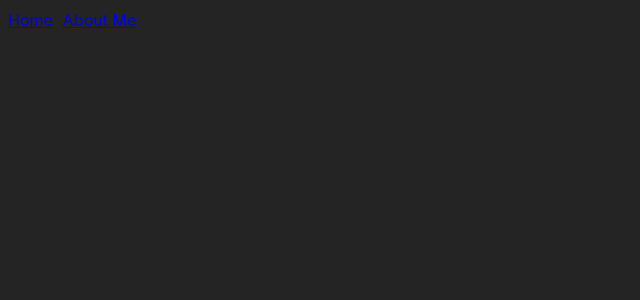
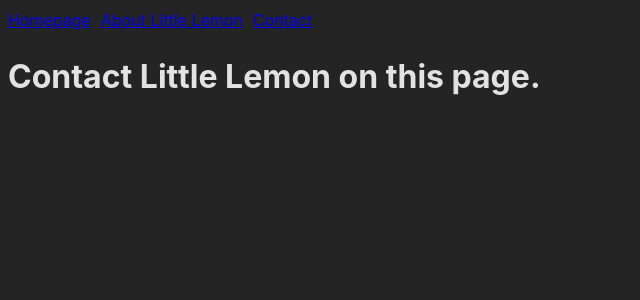
Before and after one commit to legodev/react, a React (Vite) app: page /contact in a window 1280 px wide. Before the commit this address had no page. Shown: the top 300 px of the page, without its empty margins (0-640 px from the left). Built offline with nearby package versions, Linux system fonts and the light colour scheme.

Commit message:
React Router Dom

```diff
--- a/src/App.jsx
+++ b/src/App.jsx
@@ -1,19 +1,30 @@
+import './App.css'
+import Homepage from './components/HomePage'
+import AboutLittleLemon from './components/AboutLittleLemon'
+import Contact from './Contact'
 import { Routes, Route, Link } from 'react-router-dom'
-import Title from './components/Title'
-import About from './components/About'
-import './App.css'
 
-export default function App() {
+function App() {
   return (
     <div>
-      <nav className='navbar'>
-        <Link to="/">Home</Link>
-        <Link to="/about-me">About Me</Link>
+      <nav className="navbar">
+        <Link to="/" className="nav-item">
+          Homepage
+        </Link>
+        <Link to="/about" className="nav-item">
+          About Little Lemon
+        </Link>
+        <Link to="/contact" className="nav-item">
+          Contact
+        </Link>
       </nav>
       <Routes>
-        <Route path="/" element={<Title />} />
-        <Route path="/about-me" element={<About />} />
+        <Route path="/" element={<Homepage />} />
+        <Route path="/about" element={<AboutLittleLemon />} />
+        <Route path="/contact" element={<Contact />} />
       </Routes>
     </div>
   )
 }
+
+export default App
--- /dev/null
+++ b/src/Contact.jsx
@@ -0,0 +1,5 @@
+function Contact() {
+  return <h1>Contact Little Lemon on this page.</h1>
+}
+
+export default Contact
--- a/src/components/About.jsx
+++ /dev/null
@@ -1,5 +0,0 @@
-export default function About() {
-    return (
-        <h1>About Leonardo González</h1>
-    )
-}
--- /dev/null
+++ b/src/components/AboutLittleLemon.jsx
@@ -0,0 +1,7 @@
+function AboutLittleLemon() {
+    return (
+        <h1>About AboutLittleLemon</h1>
+    )
+}
+
+export default AboutLittleLemon
--- /dev/null
+++ b/src/components/HomePage.jsx
@@ -0,0 +1,7 @@
+function Homepage() {
+    return (
+        <h1>Welcome to the Little Lemon site</h1>
+    )
+}
+
+export default Homepage
--- a/src/components/Title.jsx
+++ /dev/null
@@ -1,3 +0,0 @@
-export default function Title () {
-  return <h1>Main Title</h1>
-}
```
